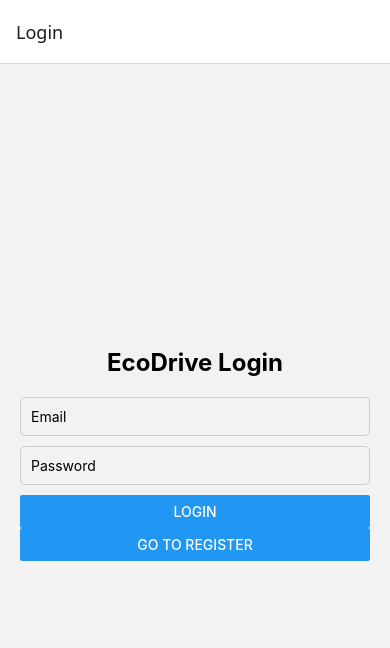
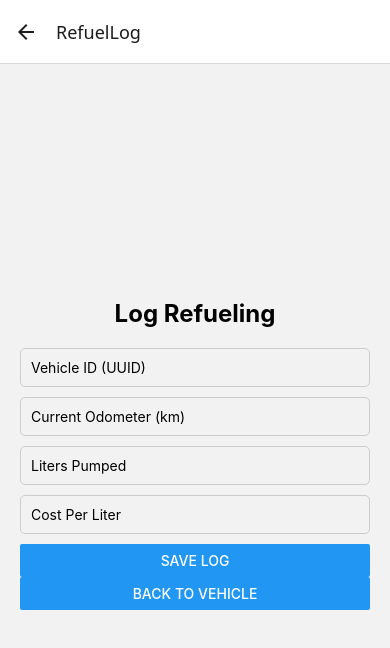
Before and after one commit to yairklo/EcoDrive, a React Native app in the folder client/: screen /RefuelLog in a window 390 px wide. Shown: the top 648 px of the page. Built offline with nearby package versions, Linux system fonts and the light colour scheme.

Commit message:
feat(vehicle): build vehicle and log entry ui [TASK-3.4]

```diff
--- a/client/App.tsx
+++ b/client/App.tsx
@@ -3,6 +3,9 @@ import { NavigationContainer } from '@react-navigation/native';
 import { createNativeStackNavigator } from '@react-navigation/native-stack';
 import LoginScreen from './src/screens/LoginScreen';
 import RegisterScreen from './src/screens/RegisterScreen';
+
+import VehicleSetupScreen from './src/screens/VehicleSetupScreen';
+import RefuelLogScreen from './src/screens/RefuelLogScreen';
 
 const Stack = createNativeStackNavigator();
 
@@ -12,6 +15,8 @@ export default function App() {
       <Stack.Navigator initialRouteName="Login">
         <Stack.Screen name="Login" component={LoginScreen} />
         <Stack.Screen name="Register" component={RegisterScreen} />
+        <Stack.Screen name="VehicleSetup" component={VehicleSetupScreen} />
+        <Stack.Screen name="RefuelLog" component={RefuelLogScreen} />
       </Stack.Navigator>
     </NavigationContainer>
   );
--- /dev/null
+++ b/client/src/screens/RefuelLogScreen.tsx
@@ -0,0 +1,88 @@
+import React, { useState } from 'react';
+import { View, Text, TextInput, Button, StyleSheet, Alert } from 'react-native';
+import { NativeStackNavigationProp } from '@react-navigation/native-stack';
+import { api } from '../services/api';
+
+type Props = {
+  navigation: NativeStackNavigationProp<any, any>;
+};
+
+export default function RefuelLogScreen({ navigation }: Props) {
+  const [vehicleId, setVehicleId] = useState('');
+  const [odometer, setOdometer] = useState('');
+  const [litersPumped, setLitersPumped] = useState('');
+  const [costPerLiter, setCostPerLiter] = useState('');
+
+  const handleSubmit = async () => {
+    try {
+      await api.post('/api/refuel', {
+        vehicleId,
+        odometer: parseInt(odometer, 10),
+        litersPumped: parseFloat(litersPumped),
+        costPerLiter: parseFloat(costPerLiter),
+      });
+      Alert.alert('Success', 'Refuel log saved!');
+      setOdometer('');
+      setLitersPumped('');
+      setCostPerLiter('');
+    } catch (error: any) {
+      Alert.alert('Error', error.response?.data?.error || 'Unknown error');
+    }
+  };
+
+  return (
+    <View style={styles.container}>
+      <Text style={styles.title}>Log Refueling</Text>
+      <TextInput
+        style={styles.input}
+        placeholder="Vehicle ID (UUID)"
+        value={vehicleId}
+        onChangeText={setVehicleId}
+      />
+      <TextInput
+        style={styles.input}
+        placeholder="Current Odometer (km)"
+        value={odometer}
+        onChangeText={setOdometer}
+        keyboardType="numeric"
+      />
+      <TextInput
+        style={styles.input}
+        placeholder="Liters Pumped"
+        value={litersPumped}
+        onChangeText={setLitersPumped}
+        keyboardType="numeric"
+      />
+      <TextInput
+        style={styles.input}
+        placeholder="Cost Per Liter"
+        value={costPerLiter}
+        onChangeText={setCostPerLiter}
+        keyboardType="numeric"
+      />
+      <Button title="Save Log" onPress={handleSubmit} />
+      <Button title="Back to Vehicle" onPress={() => navigation.navigate('VehicleSetup')} />
+    </View>
+  );
+}
+
+const styles = StyleSheet.create({
+  container: {
+    flex: 1,
+    padding: 20,
+    justifyContent: 'center',
+  },
+  title: {
+    fontSize: 24,
+    fontWeight: 'bold',
+    marginBottom: 20,
+    textAlign: 'center',
+  },
+  input: {
+    borderWidth: 1,
+    borderColor: '#ccc',
+    padding: 10,
+    marginBottom: 10,
+    borderRadius: 5,
+  },
+});
--- /dev/null
+++ b/client/src/screens/VehicleSetupScreen.tsx
@@ -0,0 +1,71 @@
+import React, { useState } from 'react';
+import { View, Text, TextInput, Button, StyleSheet, Alert } from 'react-native';
+import { NativeStackNavigationProp } from '@react-navigation/native-stack';
+import { api } from '../services/api';
+
+type Props = {
+  navigation: NativeStackNavigationProp<any, any>;
+};
+
+export default function VehicleSetupScreen({ navigation }: Props) {
+  const [type, setType] = useState('Sedan');
+  const [fuelCapacity, setFuelCapacity] = useState('');
+
+  const handleCreateVehicle = async () => {
+    const capacity = parseFloat(fuelCapacity);
+    if (isNaN(capacity) || capacity <= 0) {
+      Alert.alert('Error', 'Fuel capacity must be a positive number.');
+      return;
+    }
+
+    try {
+      await api.post('/api/vehicles', { type, fuelCapacity: capacity });
+      Alert.alert('Success', 'Vehicle profile created!');
+      navigation.navigate('RefuelLog');
+    } catch (error: any) {
+      Alert.alert('Failed to create vehicle', error.response?.data?.error || 'Unknown error');
+    }
+  };
+
+  return (
+    <View style={styles.container}>
+      <Text style={styles.title}>Vehicle Setup</Text>
+      <TextInput
+        style={styles.input}
+        placeholder="Type (e.g., Sedan, SUV)"
+        value={type}
+        onChangeText={setType}
+      />
+      <TextInput
+        style={styles.input}
+        placeholder="Fuel Capacity (Liters)"
+        value={fuelCapacity}
+        onChangeText={setFuelCapacity}
+        keyboardType="numeric"
+      />
+      <Button title="Save Vehicle" onPress={handleCreateVehicle} />
+      <Button title="Go to Logs" onPress={() => navigation.navigate('RefuelLog')} />
+    </View>
+  );
+}
+
+const styles = StyleSheet.create({
+  container: {
+    flex: 1,
+    padding: 20,
+    justifyContent: 'center',
+  },
+  title: {
+    fontSize: 24,
+    fontWeight: 'bold',
+    marginBottom: 20,
+    textAlign: 'center',
+  },
+  input: {
+    borderWidth: 1,
+    borderColor: '#ccc',
+    padding: 10,
+    marginBottom: 10,
+    borderRadius: 5,
+  },
+});
```
